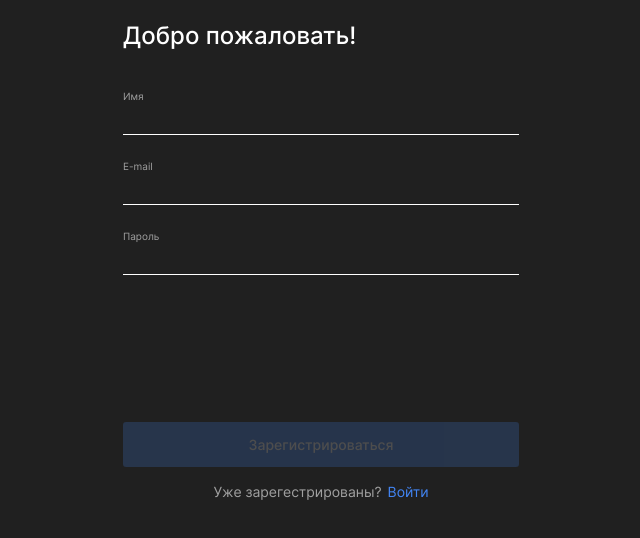
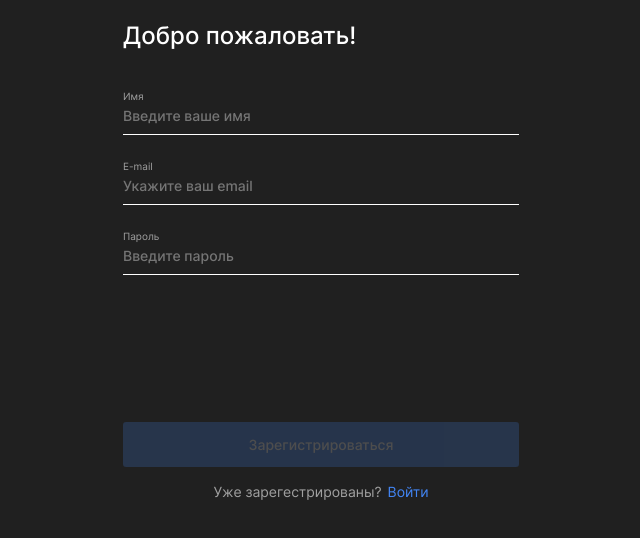
Before and after one commit to VladimirAlbrekht/movies-explorer-frontend, a React app: page /signup in a window 1280 px wide. Shown: the part 130-668 px from the top of the page, without its empty margins (319-959 px from the left). Built offline with nearby package versions, Linux system fonts and the light colour scheme.

Commit message:
Fixed mistakes after review

```diff
--- a/src/components/Entrance/Entrance.css
+++ b/src/components/Entrance/Entrance.css
@@ -111,6 +111,7 @@
   line-height: 17px;
   text-align: center;
   color: #A0A0A0;
+  margin-bottom: 20px;
 }
 
 .entrance__link {
@@ -119,6 +120,7 @@
   font-size: 14px;
   line-height: 17px;
   color: #4285F4;
+  margin-bottom: 20px;
 }
 
 @media (max-width: 768px) {
--- a/src/components/Entrance/Entrance.js
+++ b/src/components/Entrance/Entrance.js
@@ -38,6 +38,8 @@ function Entrance({
                                 minLength='2'
                                 maxLength='30'
                                 required
+                                placeholder="Введите ваше имя"
+                                title="Введите ваше имя"
                                 value={values.name || ''}
                                 onChange={handleChange}
 
@@ -56,6 +58,8 @@ function Entrance({
                             minLength='2'
                             maxLength='30'
                             required
+                            placeholder="Укажите ваш email"
+                            title="Укажите ваш email"
                             value={values.email || ''}
                             onChange={handleChange}
 
@@ -71,10 +75,12 @@ function Entrance({
                             className='entrance__input'
                             name='password'
                             minLength='4'
-                            maxLength='20'
+                            maxLength='15'
                             required
                             value={values.password || ''}
                             onChange={handleChange}
+                            placeholder="Введите пароль"
+                            title="Введите пароль"
                         />
                         <span id='password-error' className='entrance__error'>
                             {errors.password ? `Что-то пошло не так...` : ''}
--- a/src/components/Logo/Logo.js
+++ b/src/components/Logo/Logo.js
@@ -6,7 +6,7 @@ function Logo() {
 
   // ---РАЗМЕТКА JSX---
   return (
-    <Link to='/' className='logo'>
+    <Link to='/' className='button logo'>
       <img className='logo__image' src={logo} alt='Логотип приложения Movies' />
     </Link>
   );
--- a/src/components/MoviesCard/MoviesCard.js
+++ b/src/components/MoviesCard/MoviesCard.js
@@ -30,7 +30,7 @@ function MoviesCard({ card, onLike, savedPage }) {
   return (
     <li className='movie'>
       <div className='movie__container'>
-        <a className='movie__link' href={card.trailer} target='_blank' rel='noreferrer'>
+        <a className='button movie__link' href={card.trailer} target='_blank' rel='noreferrer'>
           <img className='movie__pic' src={thumbnail} alt={nameRU} />
         </a>
         <div className='movie__info'>
--- a/src/components/Profile/Profile.js
+++ b/src/components/Profile/Profile.js
@@ -41,6 +41,8 @@ function Profile({ onSignOut, infoMessage }) {
               required
               id='name'
               disabled={!isInputActive}
+              placeholder="Введите имя"
+              title="Введите имя"
             />
             <span id="name-error" className='profile__error'>
               {errors.name ? `Что-то пошло не так...` : ''}
@@ -58,6 +60,8 @@ function Profile({ onSignOut, infoMessage }) {
               required
               id='email'
               disabled={!isInputActive}
+              placeholder="Укажите ваш email"
+              title="Укажите ваш email"
             />
             <span id='email-error' className='profile__error'>
               {errors.email ? `Что-то пошло не так...` : ''}
```
